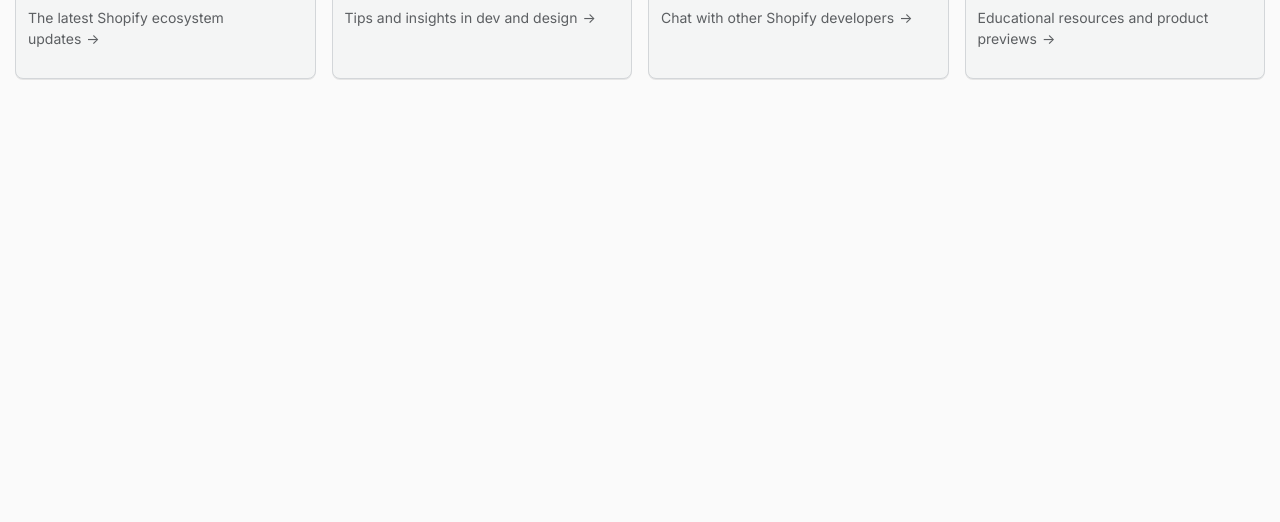
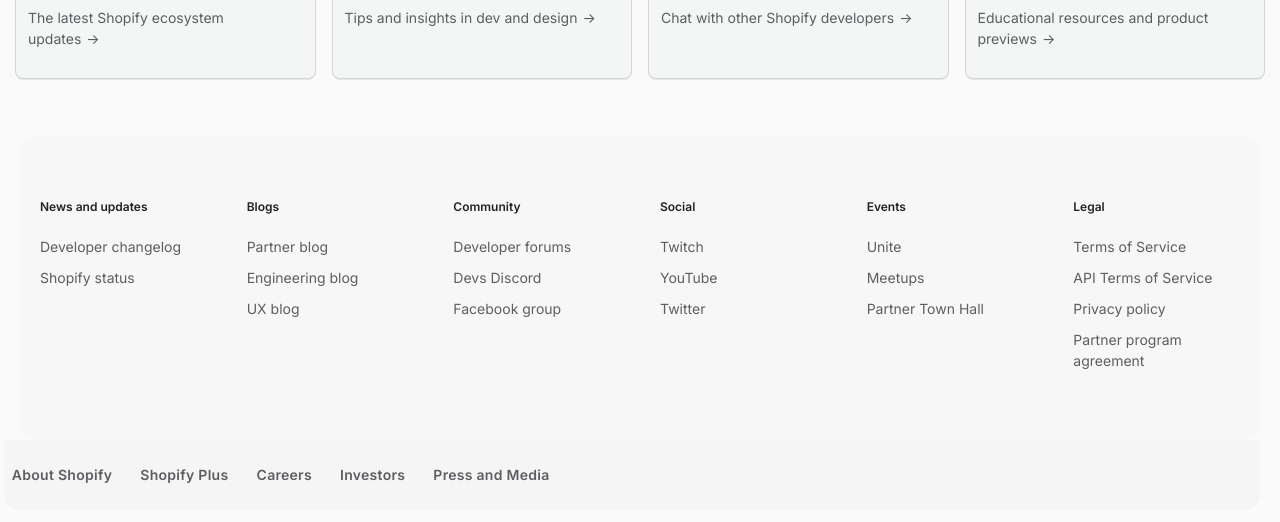
Before and after one commit to bieniucieniu/shopify-dev, a plain HTML site: page index.html in a window 1280 px wide. Shown: the part 2088-2610 px from the top of the page. Before the commit the page ends 2223 px from the top, so only its background shows below. Drawn offline with Linux system fonts and the light colour scheme.

Commit message:
feat: :art: footer

```diff
--- a/css/style.css
+++ b/css/style.css
@@ -4,7 +4,7 @@
     --white: hsl(0, 0%, 100%);
     --black: hsl(0, 0%, 0%);
     --background-decoration-color: hsl(154, 62%, 95%);
-    --button-color: hsl(180, 11%, 98%);
+    --button-color: hsl(0, 0%, 87%);
     --border-color: hsl(210, 7%, 84%);
     --shadow-color: hsl(0, 0%, 90%);
     --border-dark-color: color: hsl(210, 3%, 37%);
@@ -80,9 +80,9 @@
 }
 
 .button {
+    background-color: transparent;
     display: flex;
     align-items: center;
-    background-color: var(--white);
     padding: 0.3rem;
 }
 .button:hover {
@@ -419,3 +419,63 @@
     font-size: 14px;
     line-height: 21px;
 }
+
+.footer-top{
+    background-color: hsl(0, 7%, 97%);
+    padding: 64px 0px;
+    margin: 0 20px;
+    border-radius: 16px;
+
+}
+
+.footer-top .grid{
+    display: grid;
+    grid-template-columns: repeat(6, 1fr);
+    max-width: 1250px;
+    margin: 0 auto;
+}
+
+.grid-item{
+    display: flex;
+    flex-direction: column;
+    font-size: 14px;
+    line-height: 21px;
+    padding: 0 20px;
+}
+
+.grid-item h3{
+    color: #202223;
+    font-size: 12px;
+    line-height: 16px;
+    font-weight: 600;
+    margin: 0 0 16px;
+}
+
+.grid-item a{
+    text-decoration: none;
+    color: hsl(210, 3%, 37%);
+    padding:  5px 0;
+}
+
+.grid-item a:hover{
+    color: hsl(220, 2%, 26%);
+}
+
+.footer-nav{
+    max-width: 1250px;
+    color: #202223;
+    margin: auto;
+}
+
+.footer-nav a{
+    line-height: 70px;
+    font-size: 14px;
+    font-weight: 600;
+    margin:  0 14px 0 0;
+}
+
+.footer-bottom{
+    margin: 0 20px 20px 4px;
+    border-radius: 0 0 16px 16px;
+    background-color: hsl(0, 0%, 96%);
+}
--- a/index.html
+++ b/index.html
@@ -180,7 +180,7 @@
         />
         <h2>Join a community of builders</h2>
       </a>
-      <a class="card">
+      <a href="#" class="card">
         <img
           class="docs-icons"
           src="img/forums-db522493101040e511e9dcdb36b0cd2f0ebf4ad7e542d4a4d90b875f7313737c.webp"
@@ -244,5 +244,56 @@
         <p>Educational resources and product previews</p>
       </a>
     </section>
+    <footer>
+      <div class="footer-top">
+        <div class="grid">
+          <div class="grid-item">
+            <h3>News and updates</h3>
+            <a href="#">Developer changelog</a>
+            <a href="#">Shopify status</a>
+          </div>
+          <div class="grid-item">
+            <h3>Blogs</h3>
+            <a href="#">Partner blog</a>
+            <a href="#">Engineering blog</a>
+            <a href="#">UX blog</a>
+          </div>
+          <div class="grid-item">
+            <h3>Community</h3>
+            <a href="#">Developer forums</a>
+            <a href="#">Devs Discord</a>
+            <a href="#">Facebook group</a>
+          </div>
+          <div class="grid-item">
+            <h3>Social</h3>
+            <a href="#" class="twitch">Twitch</a>
+            <a href="#" class="youtube">YouTube</a>
+            <a href="#" class="twitter">Twitter</a>
+          </div>
+          <div class="grid-item">
+            <h3>Events</h3>
+            <a href="#">Unite</a>
+            <a href="#">Meetups</a>
+            <a href="#">Partner Town Hall</a>
+          </div>
+          <div class="grid-item">
+            <h3>Legal</h3>
+            <a href="#">Terms of Service</a>
+            <a href="#">API Terms of Service</a>
+            <a href="#">Privacy policy</a>
+            <a href="#">Partner program agreement</a>
+          </div>
+        </div>
+      </div>
+      <div class="footer-bottom">
+        <nav class="footer-nav">
+          <a href="#">About Shopify</a>
+          <a href="#">Shopify Plus</a>
+          <a href="#">Careers</a>
+          <a href="#">Investors</a>
+          <a href="#">Press and Media</a>
+        </nav>
+      </div>
+    </footer>
   </body>
 </html>
```
